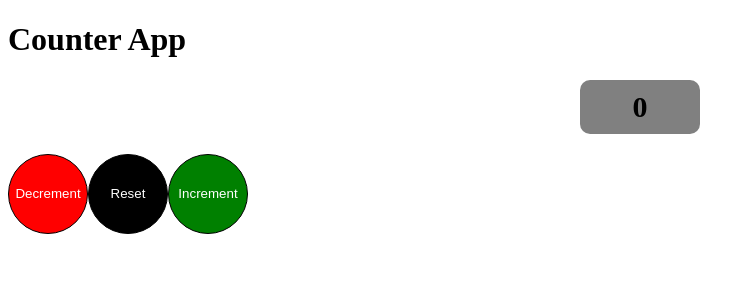
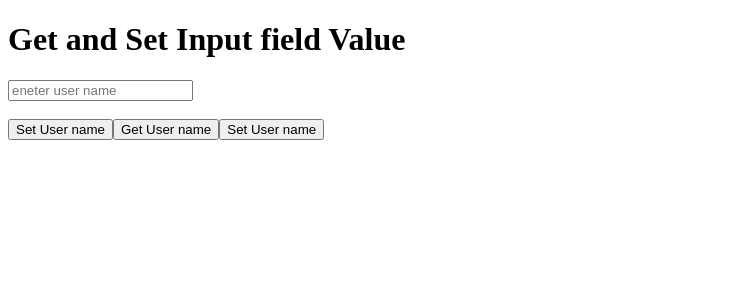
Before and after one commit to Zanna-dev/angular-v19-tutorial, an Angular app: page / in a window 1280 px wide. Shown: the top 300 px of the page, without its empty margins (0-755 px from the left). Built offline with nearby package versions, Linux system fonts and the light colour scheme.

Commit message:
Get and Set Input Field Value

```diff
--- a/src/app/app.component.html
+++ b/src/app/app.component.html
@@ -1,12 +1,14 @@
-<h1>Counter App</h1>
-<div>
-    <h3 class="count">{{count}}</h3>
-    <div>
-        <button (click)="handleCounter('minus')"  class="btn bg-red">Decrement</button>
-        <button (click)="handleCounter('reset')"  class="btn bg-black">Reset</button>
-        <button (click)="handleCounter('plus')" class="btn bg-green">Increment</button>
-    </div>
-</div>
+<h1>Get and Set Input field Value</h1>
+<h2>{{username}}</h2>
+<input value="{{username}}"
+(input)="getUserName($event)"
+type="text"
+#userNameField
+placeholder="eneter user name">
+<br><br>
+<button (click)="setUserName()">Set User name</button>
+<button (click)="getUserNameWithTemplate(userNameField.value)">Get User name</button>
+<button (click)="setUserName()">Set User name</button>
 
 
 
@@ -40,6 +42,21 @@
 
 
 
+
+
+
+
+
+
+
+<!-- <div>
+    <h3 class="count">{{count}}</h3>
+    <div>
+        <button (click)="handleCounter('minus')"  class="btn bg-red">Decrement</button>
+        <button (click)="handleCounter('reset')"  class="btn bg-black">Reset</button>
+        <button (click)="handleCounter('plus')" class="btn bg-green">Increment</button>
+    </div>
+</div> -->
 <!-- <h1>Interpolation in Angular</h1> -->
 <!-- <h2>{{data+data2}}</h2> -->
 <!-- {{name}} -->
--- a/src/app/app.component.ts
+++ b/src/app/app.component.ts
@@ -13,30 +13,31 @@
   styleUrl: './app.component.css'
 })
 export class AppComponent {
-  count:number = 0
-  handleIncrement(){
-    this.count = this.count + 1
-  }
+ username="";
 
-   handleDecrement(){
-    this.count = this.count - 1
-  }
+getUserName(event: Event){
+  // this.username = (event.target as HTMLInputElement).value
+  // console.log(name);
+  // this.username=name
+}
 
-   handleReset(){
-    this.count = 0
-  }
+setUserName(){
+  this.username="Peter"
+}
 
-  handleCounter(val:string){
-    if(val=='minus'){
-      this.count=this.count-1
-    }else if(val=='plus'){
-      this.count=this.count+1
-    }else{
-      this.count = 0
-    }
-  }
+getUserNameWithTemplate(val:string){
+  this.username=val
+  console.log(val)
+}
+
    title = 'Code Step By Step';
 }
+
+
+
+
+
+
 
 
 
@@ -87,3 +88,26 @@
   //   let x : number | string = 10
   // console.log(a+b);
   // }
+
+   // count:number = 0
+  // handleIncrement(){
+  //   this.count = this.count + 1
+  // }
+
+  //  handleDecrement(){
+  //   this.count = this.count - 1
+  // }
+
+  //  handleReset(){
+  //   this.count = 0
+  // }
+
+  // handleCounter(val:string){
+  //   if(val=='minus'){
+  //     this.count=this.count-1
+  //   }else if(val=='plus'){
+  //     this.count=this.count+1
+  //   }else{
+  //     this.count = 0
+  //   }
+  // }
```
